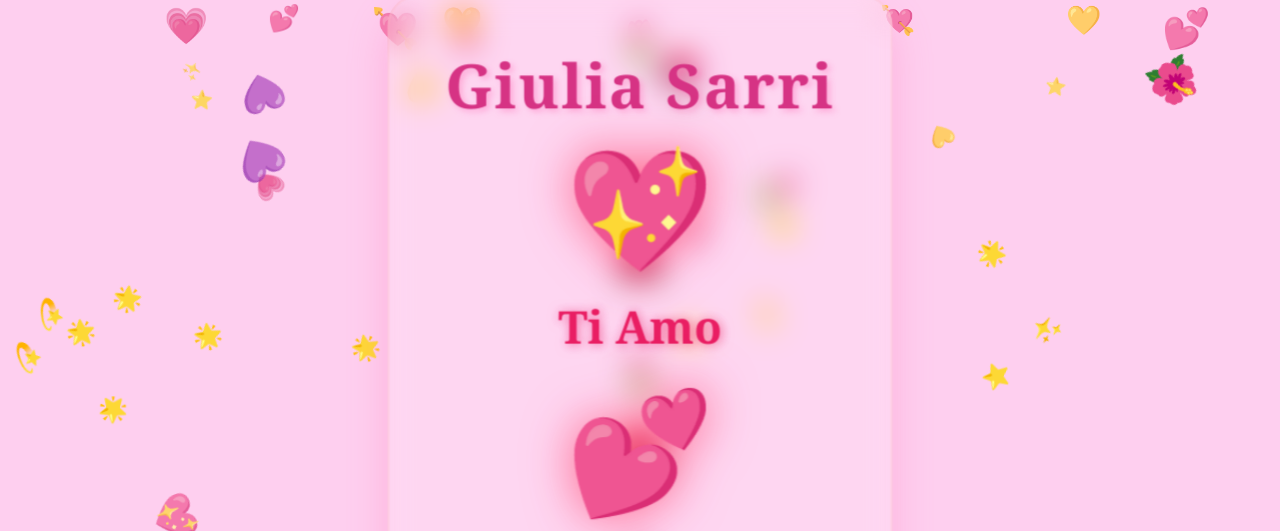
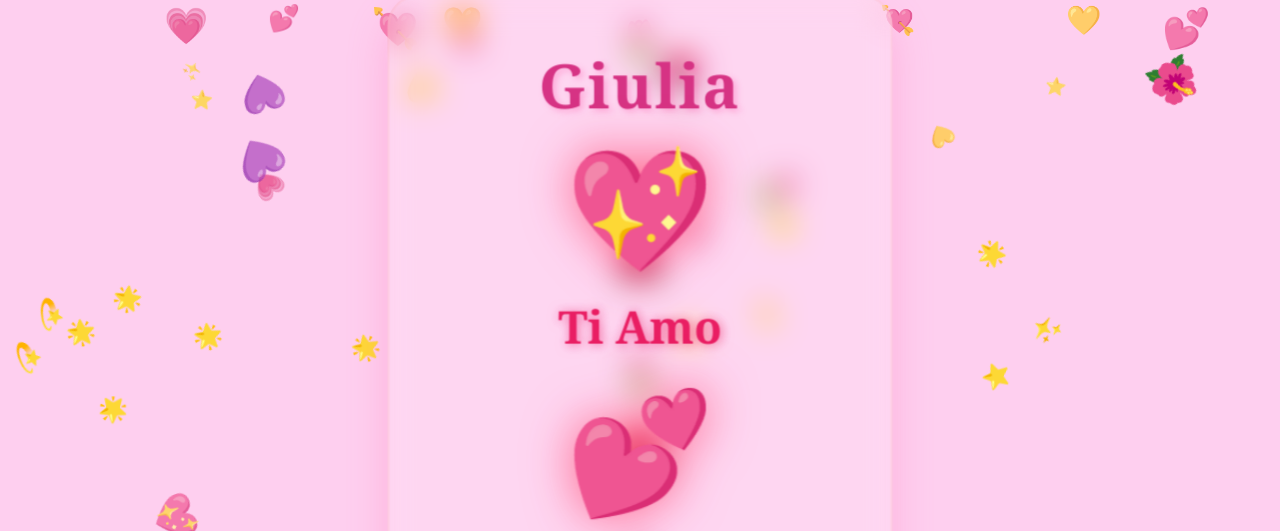
Before and after one commit to Nicolavolterrani/giulia, a plain HTML site: page index.html in a window 1280 px wide. Shown: the top 531 px of the page. Drawn offline with Linux system fonts and the light colour scheme.

Commit message:
Update index.html

```diff
--- a/index.html
+++ b/index.html
@@ -245,7 +245,7 @@
 <div class="sparkles" id="sparkles"></div>
 
 <div class="container">
-    <div class="main-message">Giulia Sarri</div>
+    <div class="main-message">Giulia</div>
     <div class="big-heart">💖</div>
     <div class="love-message">Ti Amo</div>
     <div class="big-heart">💕</div>
```
